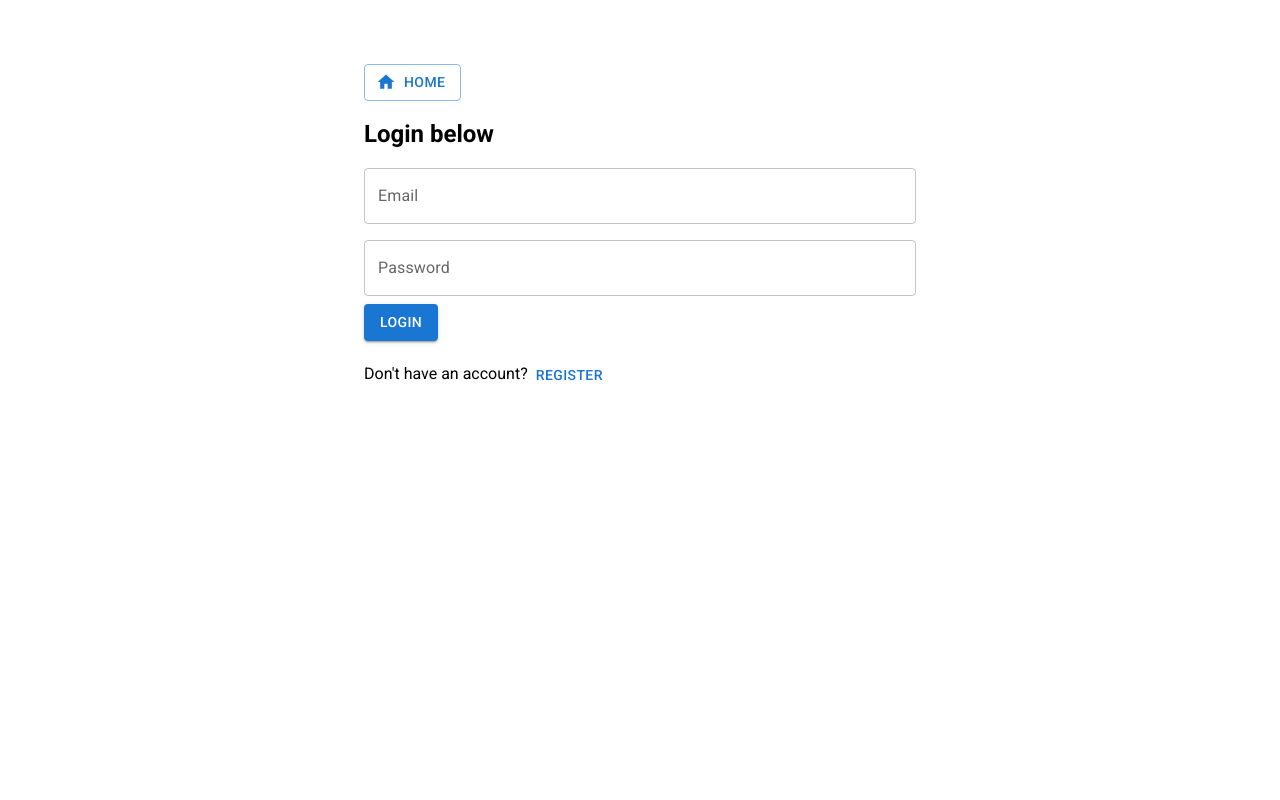
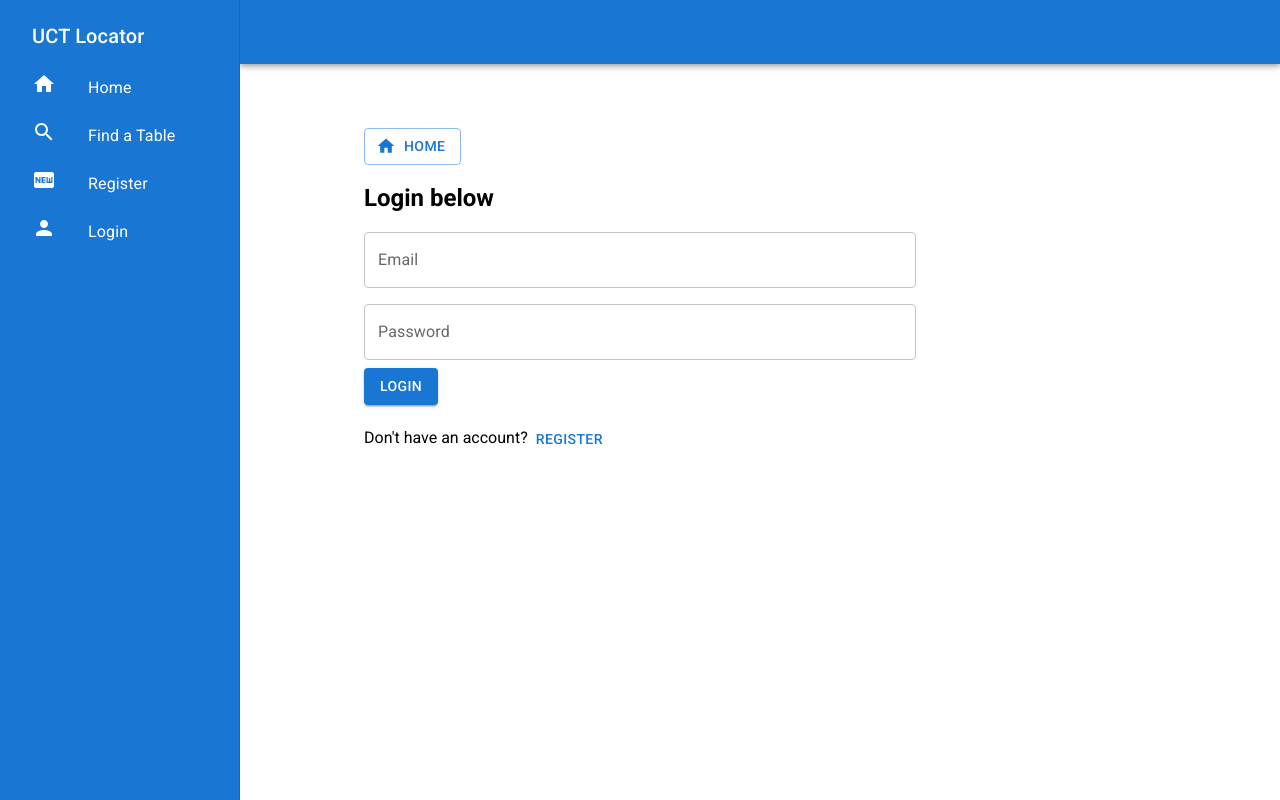
Before and after one commit to InspiredAccessFoundation/uct-locator, a React (Create React App) app in the folder front-end/: page /login in a window 1280 px wide. Built offline with nearby package versions, Linux system fonts and the light colour scheme; what axios-cache-interceptor would draw is missing.

Commit message:
Responsive menu and add search bar is on map page

```diff
--- a/front-end/src/App.js
+++ b/front-end/src/App.js
@@ -46,6 +46,7 @@ class App extends Component {
     return (
       <Provider store={store}>
         <Router>
+          <Navbar />
           <Container maxWidth={false} style={{
             height: "100%!important",
             margin: "0",
--- a/front-end/src/actions/types.js
+++ b/front-end/src/actions/types.js
@@ -1,3 +1,4 @@
 export const GET_ERRORS = "GET_ERRORS";
 export const USER_LOADING = "USER_LOADING";
 export const SET_CURRENT_USER = "SET_CURRENT_USER";
+export const SET_MAP_SHOWING = "SET_MAP_SHOWING"
--- a/front-end/src/components/Map/TableMap.css
+++ b/front-end/src/components/Map/TableMap.css
@@ -16,7 +16,7 @@
 }
 
 .input-bar {
-    width: 70%;
+    width: 100%;
     display: flex;
     padding: 10px;
     align-items: center;
@@ -28,9 +28,9 @@
     width: 80%;
     padding: 6px 20px;
     border-radius: 15px;
-    border: 4px solid black;
+    border: 2px solid lightgray;
     height: 25px;
-    font-size: 20px;
+    font-size: 15px;
     color: #555;
 }
 
--- a/front-end/src/components/Map/TableMap.js
+++ b/front-end/src/components/Map/TableMap.js
@@ -7,6 +7,8 @@ import LoopSharpIcon from '@mui/icons-material/LoopSharp';
 import Chip from '@mui/material/Chip'
 import Icon from '@mui/material/Icon';
 import CircularProgress from "@mui/material/CircularProgress";
+import { SET_MAP_SHOWING } from "../../actions/types";
+import store from "../../store";
 
 import "./TableMap.css";
 
@@ -32,6 +34,19 @@ const TableMapNew = (props) => {
   if (!mapOptions) {
     mapOptions = constants.DEFAULT_MAP_OPTIONS;
   }
+
+  React.useEffect(() => {
+    store.dispatch({
+      type: SET_MAP_SHOWING,
+      payload: true
+    });
+    return function cleanup() {
+      store.dispatch({
+        type: SET_MAP_SHOWING,
+        payload: false
+      });
+    };
+  }, [])
 
   React.useEffect(() => {
     if (ref.current && !map) {
@@ -123,7 +138,7 @@ const TableMapNew = (props) => {
 
   return (
     <>
-      <div className="search-bar">
+      {/* <div className="search-bar">
         <div className="input-bar">
           <input id="searchbar"></input>
           <div ref={currentLocationRef}>
@@ -138,7 +153,7 @@ const TableMapNew = (props) => {
           <Chip label="Style" onClick={filterClick} />
           <Chip label="Accessibility" onClick={filterClick} />
         </div>
-      </div>
+      </div> */}
 
       <div style={{ position: "relative" }}>
         {selectingLocation && centerMarkerImg}
--- a/front-end/src/components/layout/Navbar.js
+++ b/front-end/src/components/layout/Navbar.js
@@ -23,12 +23,21 @@ import HomeIcon from '@mui/icons-material/Home';
 import SearchIcon from '@mui/icons-material/Search';
 import { useTheme } from '@mui/material/styles';
 
+import Icon from '@mui/material/Icon';
+import CircularProgress from "@mui/material/CircularProgress";
+import GpsFixedTwoTone from "@mui/icons-material/GpsFixedTwoTone";
+import ExitToAppIcon from '@mui/icons-material/ExitToApp';
+import FiberNewIcon from '@mui/icons-material/FiberNew';
+import PersonIcon from '@mui/icons-material/Person';
+
+const drawerWidth = 240;
 const Navbar = (props) => {
   const theme = useTheme();
   const bg = theme.palette.primary.main;
   const fg = theme.palette.primary.contrastText;
 
   const loggedIn = props.auth.isAuthenticated;
+  const mapShowing = props.map.mapShowing;
 
   const [drawerOpen, setDrawerOpen] = React.useState();
 
@@ -56,73 +65,120 @@ const Navbar = (props) => {
       href: "/submit-table",
       icon: <AddLocationIcon />
     });
+    drawerLinks.push({
+      text: "Logout",
+      href: undefined,
+      onClick: onLogoutClick,
+      icon: <ExitToAppIcon />
+    });
+  } else {
+    drawerLinks.push({
+      text: "Register",
+      href: "/register",
+      icon: <FiberNewIcon />
+    });
+    drawerLinks.push({
+      text: "Login",
+      href: "/login",
+      icon: <PersonIcon />
+    });
   }
+
+  const drawer = (
+    <Box
+      role="presentation"
+      onClick={() => setDrawerOpen(false)}
+      sx={{ backgroundColor: bg, minWidth: "300px", height: "100%", color: fg }}
+    >
+      <List>
+        <ListItem>
+          <ListItemButton onClick={() => setDrawerOpen(false)} sx={{
+            color: fg, paddingRight: "0px",
+            display: { xs: 'block', sm: 'none' },
+            flexGrow: '0.3'
+          }}>
+            <ChevronLeftIcon />
+          </ListItemButton>
+          <ListItemText sx={{
+            paddingLeft: { sm: "16px" }
+          }}>
+            <Typography variant="h6">UCT Locator</Typography>
+          </ListItemText>
+        </ListItem>
+        {drawerLinks.map((dl, i) => {
+          return (dl.href === undefined) ? <ListItem key={i} onClick={dl.onClick} style={{ display: "flex", paddingLeft: "2rem" }}>
+            <ListItemIcon style={{ color: fg }}>
+              {dl.icon}
+            </ListItemIcon>
+            <ListItemText style={{ color: fg }}>{dl.text}</ListItemText>
+          </ListItem>
+            :
+            <ListItem key={i}>
+              <Link to={dl.href} style={{ display: "flex", paddingLeft: "1rem" }}>
+                <ListItemIcon style={{ color: fg }}>
+                  {dl.icon}
+                </ListItemIcon>
+                <ListItemText style={{ color: fg }}>{dl.text}</ListItemText>
+              </Link>
+            </ListItem>
+        })}
+      </List>
+    </Box >
+  )
 
   return (
     <>
-      <AppBar position="static">
-        <Toolbar sx={{ backgroundColor: bg, color: fg }}>
+      <AppBar position="static" sx={{
+        width: { sm: `calc(100% - ${drawerWidth}px)` },
+        ml: { sm: `${drawerWidth}px` },
+      }}>
+        <Toolbar sx={{ backgroundColor: bg, color: fg, justifyContent: "center" }}>
           <IconButton
             color="inherit"
             onClick={() => setDrawerOpen(true)}
             edge="start"
-            sx={{ mr: 2 }}
+            sx={{ mr: 2, display: { xs: 'block', sm: 'none' } }}
           >
             <MenuIcon />
           </IconButton>
-          <Typography variant="h6" component="div" sx={{ flexGrow: 1 }}>
-            <Link to="/" style={{ color: fg }}>UCT Locator</Link>
-          </Typography>
-          {loggedIn ? (
-            <div>
+          {mapShowing ? (
+            <div className="input-bar">
+              <input id="searchbar"></input>
               <div>
-                <Button sx={{ color: fg }} onClick={onLogoutClick}>Logout</Button>
+                <Icon className={"location-icon"} component={GpsFixedTwoTone} alt="Find My Current Location" />
+              </div>
+              <div className="hidden">
+                <CircularProgress size="35px" color="secondary" />
               </div>
             </div>
           ) : (
-            <div>
-              <Link to="/login">
-                <Button sx={{ color: fg }}>Login</Button>
-              </Link>
-              <Link to="/register">
-                <Button sx={{ color: fg }}>Register</Button>
-              </Link>
-            </div>
+            <></>
           )}
         </Toolbar>
       </AppBar>
       <Drawer
+        variant="temporary"
         open={drawerOpen}
         onClose={() => setDrawerOpen(false)}
+        ModalProps={{
+          keepMounted: true, // Better open performance on mobile.
+        }}
+        sx={{
+          display: { xs: 'block', sm: 'none' },
+          '& .MuiDrawer-paper': { boxSizing: 'border-box', width: drawerWidth, backgroundColor: bg },
+        }}
       >
-        <Box
-          role="presentation"
-          onClick={() => setDrawerOpen(false)}
-          sx={{ backgroundColor: bg, minWidth: "300px", height: "100%", color: fg }}
-        >
-          <List>
-            <ListItem>
-              <ListItemButton onClick={() => setDrawerOpen(false)} sx={{ color: fg, paddingRight: "0px" }}>
-                <ChevronLeftIcon />
-              </ListItemButton>
-              <ListItemText>
-                <Typography variant="h6">Navigation Menu</Typography>
-              </ListItemText>
-            </ListItem>
-            {
-              drawerLinks.map((dl, i) => (
-                <ListItem key={i}>
-                  <Link to={dl.href} style={{ display: "flex", paddingLeft: "1rem" }}>
-                    <ListItemIcon style={{ color: fg }}>
-                      {dl.icon}
-                    </ListItemIcon>
-                    <ListItemText style={{ color: fg }}>{dl.text}</ListItemText>
-                  </Link>
-                </ListItem>
-              ))
-            }
-          </List>
-        </Box>
+        {drawer}
+      </Drawer>
+      <Drawer
+        variant="permanent"
+        sx={{
+          display: { xs: 'none', sm: 'block' },
+          '& .MuiDrawer-paper': { boxSizing: 'border-box', width: drawerWidth, backgroundColor: bg },
+        }}
+        open
+      >
+        {drawer}
       </Drawer>
     </>
   );
@@ -130,11 +186,13 @@ const Navbar = (props) => {
 
 Navbar.propTypes = {
   logoutUser: PropTypes.func.isRequired,
-  auth: PropTypes.object.isRequired
+  auth: PropTypes.object.isRequired,
+  map: PropTypes.object.isRequired
 };
 
 const mapStateToProps = state => ({
-  auth: state.auth
+  auth: state.auth,
+  map: state.map
 });
 
 export default connect(
--- a/front-end/src/reducers/index.js
+++ b/front-end/src/reducers/index.js
@@ -1,8 +1,10 @@
 import { combineReducers } from "redux";
 import authReducer from "./authReducer";
+import mapReducer from "./mapReducer";
 import errorReducer from "./errorReducer";
 
 export default combineReducers({
+  map: mapReducer,
   auth: authReducer,
   errors: errorReducer
 });
--- /dev/null
+++ b/front-end/src/reducers/mapReducer.js
@@ -0,0 +1,17 @@
+import { SET_MAP_SHOWING } from "../actions/types";
+
+const initialState = {};
+
+const mapReducer = (state = initialState, action) => {
+  switch (action.type) {
+    case SET_MAP_SHOWING:
+      return {
+        ...state,
+        mapShowing: action.payload
+      };
+    default:
+      return state;
+  }
+};
+
+export default mapReducer;
```
